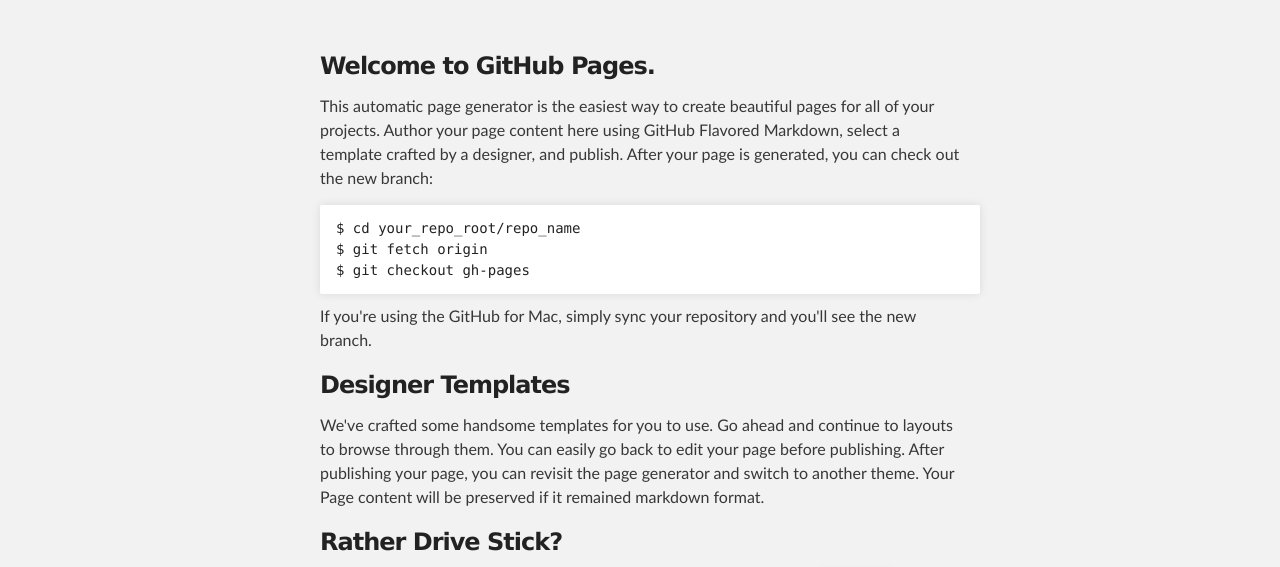
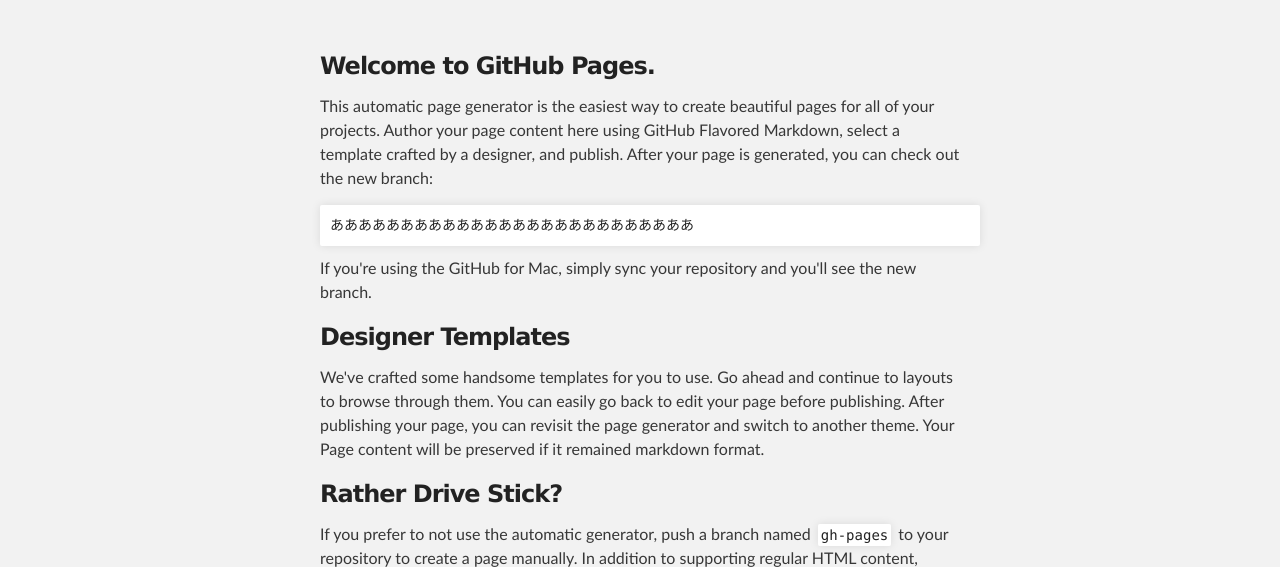
Before and after one commit to saecco/saecco.github.io, a plain HTML site: page index.html in a window 1280 px wide. Shown: the part 176-743 px from the top of the page. Drawn offline with Linux system fonts and the light colour scheme.

Commit message:
Update index.html

```diff
--- a/index.html
+++ b/index.html
@@ -32,10 +32,7 @@
 
 <p>This automatic page generator is the easiest way to create beautiful pages for all of your projects. Author your page content here using GitHub Flavored Markdown, select a template crafted by a designer, and publish. After your page is generated, you can check out the new branch:</p>
 
-<pre><code>$ cd your_repo_root/repo_name
-$ git fetch origin
-$ git checkout gh-pages
-</code></pre>
+<pre>ああああああああああああああああああああああああああ</pre>
 
 <p>If you're using the GitHub for Mac, simply sync your repository and you'll see the new branch.</p>
 
```
